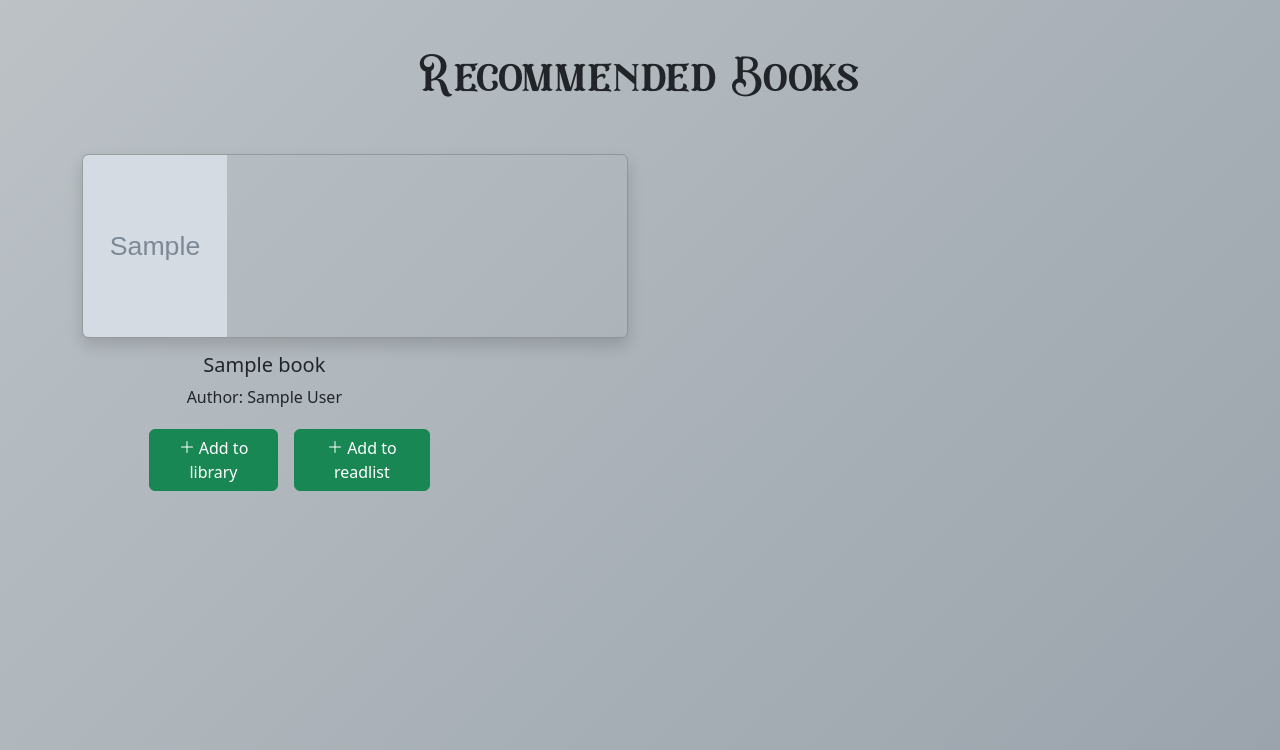
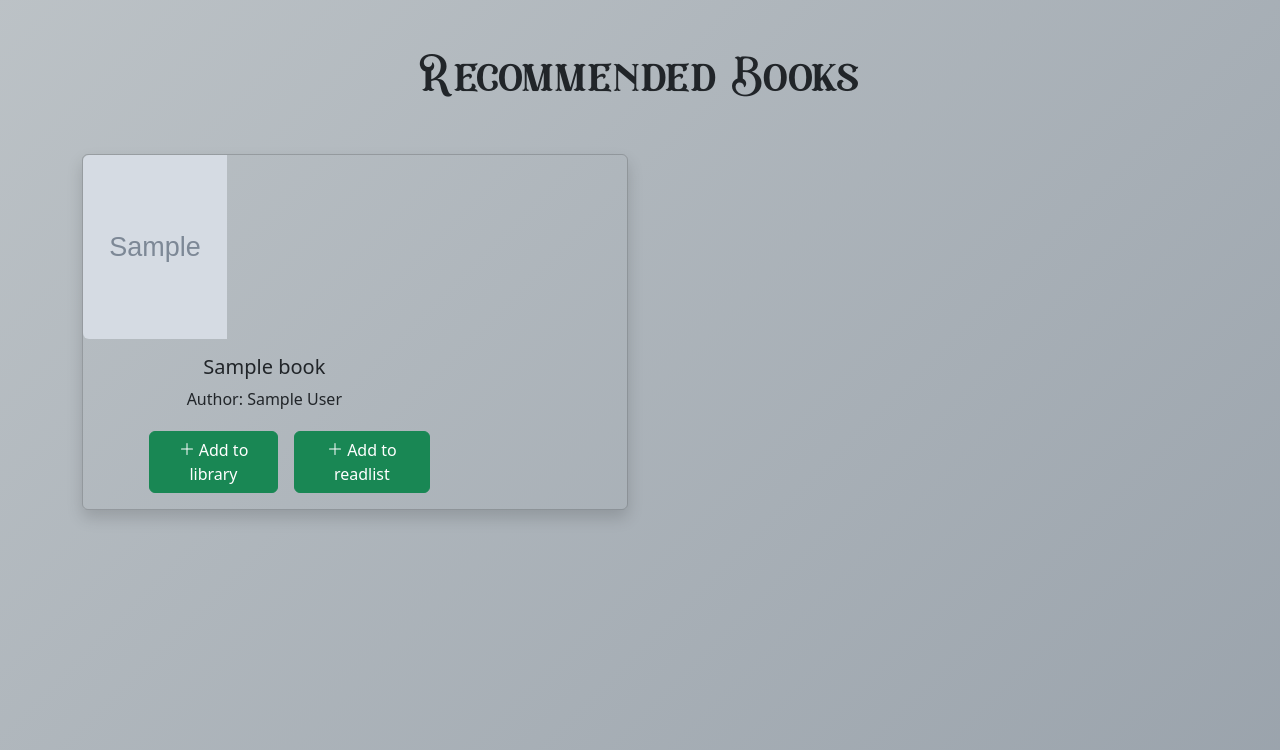
Before and after one commit to Prayas-35/Genreizz, a Flask app: template templates/dashboard.html in a window 1280 px wide. Shown: the part 80-830 px from the top of the page. Run offline with Flask 3, Linux system fonts and the light colour scheme; the template is opened without the code that fills it: most values are stand-ins (such as "Sample title", 1, 10 or a date in 2020); grey boxes marked "Sample" are stand-in pictures; some libraries are stand-ins or nearby versions.

Commit message:
fixed card styles

```diff
--- a/static/styles.css
+++ b/static/styles.css
@@ -219,7 +219,7 @@ body {
 }
 
 #book-card {
-    height: 11.5rem;
+    min-height: 11.5rem;
     background-color: transparent;
-    max-height: max-content;
+    max-height: fit-content;
 }
--- a/templates/dashboard.html
+++ b/templates/dashboard.html
@@ -19,7 +19,7 @@
             <div class="card shadow rounded mb-3 ps-0" id="book-card">
                 <div class="row g-0" style="height: 100%;">
                     <div class="col-md-4 pe-5" style="height: 100%; width: fit-content;">
-                        <img src="{{ book.image }}" class="img-fluid rounded-start" style="height: 100%; width: 9rem;">
+                        <img src="{{ book.image }}" class="img-fluid rounded-start" style="height: 11.5rem; width: 9rem;">
                     </div>
                     <div class="col-md-8">
                         <div class="card-body">
```
